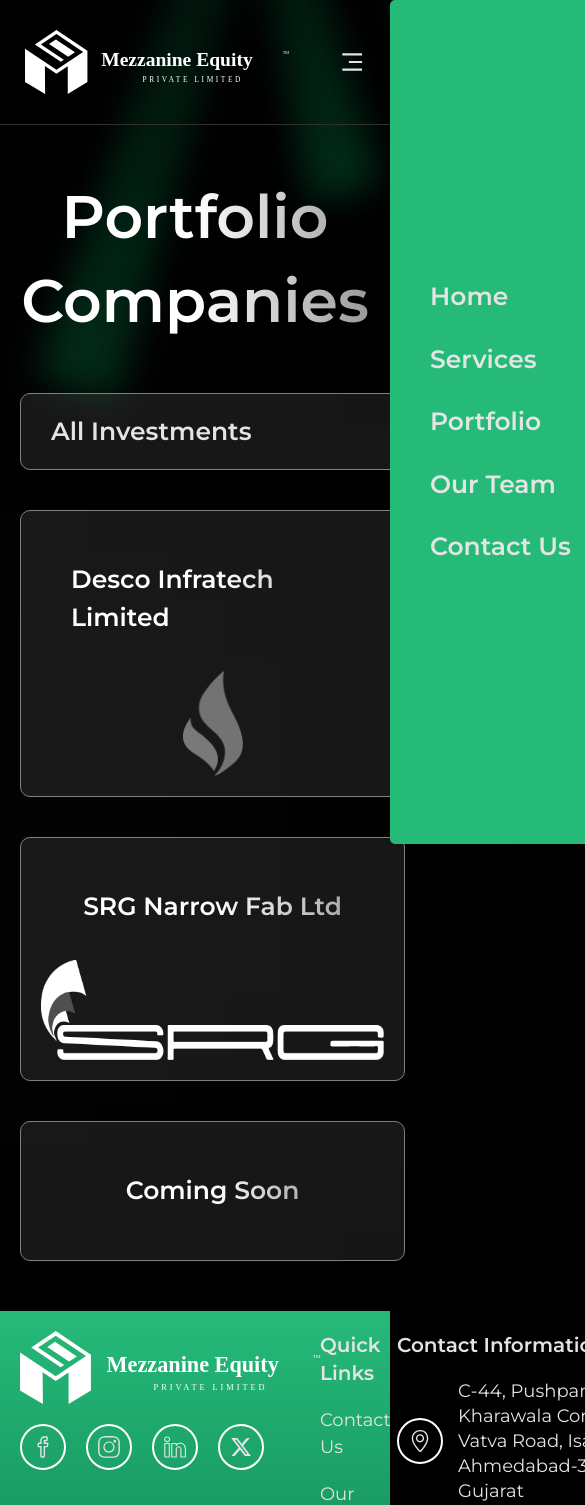
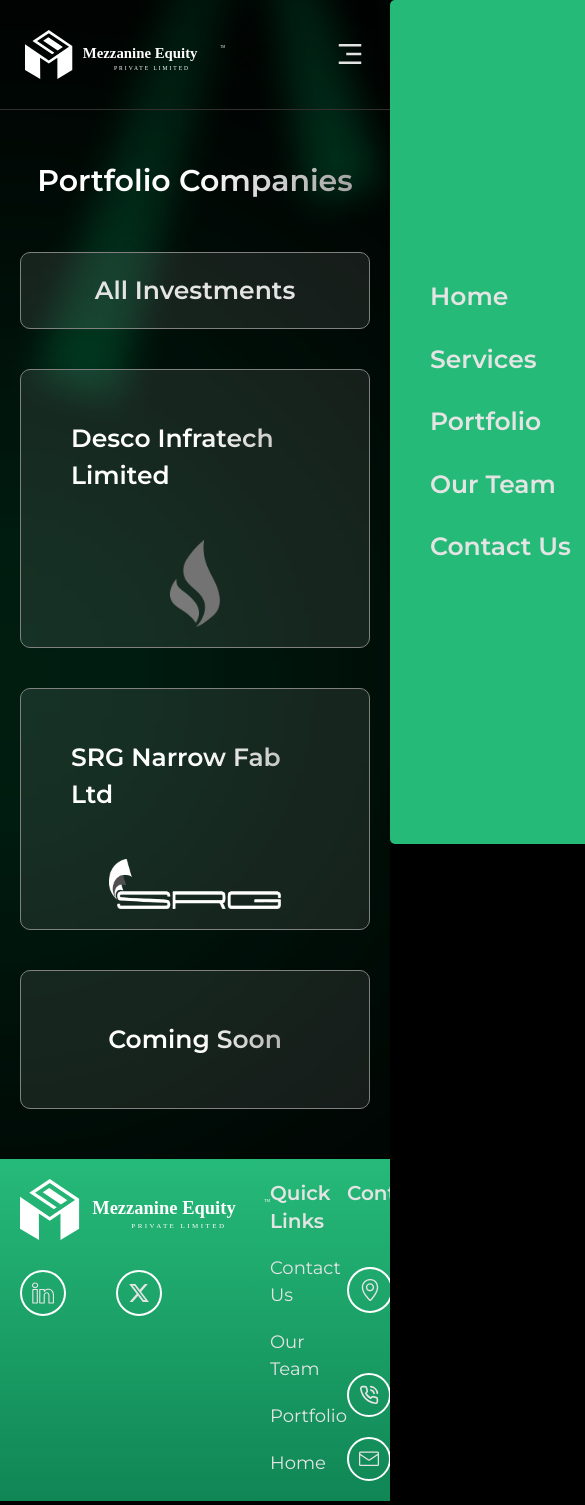
Before and after one commit to Faizshaikh6280/mezzanine, a Next.js app: page /portfolio in a window 390 px wide. Shown: the top 1505 px of the page, 585 px wide, since content can reach past the window. Built offline with nearby package versions, Linux system fonts and the light colour scheme.

Commit message:
responsive changes done

```diff
--- a/src/app/globals.css
+++ b/src/app/globals.css
@@ -18,6 +18,7 @@
 
 html {
   font-size: 62.5%;
+  overflow-x: hidden;
 }
 :root {
   --clr-main: rgb(7, 208, 118);
@@ -34,6 +35,11 @@
   font-family: var(--font-montserrat), sans-serif;
   overflow-x: hidden;
   font-size: 1.8rem;
+}
+html,
+body {
+  overflow-x: hidden;
+  width: 100%;
 }
 
 /* Remove list styles */
@@ -60,6 +66,13 @@
 canvas,
 svg {
   max-width: 100%;
+  display: block;
+}
+
+img,
+video {
+  max-width: 100%;
+  height: auto;
   display: block;
 }
 
@@ -130,7 +143,7 @@
   width: 100%;
 }
 
-@media screen and (max-width: 1022px) {
+@media screen and (max-width: 1024px) {
   .nav {
     padding: 3rem 2.5rem;
     gap: 5rem;
@@ -148,8 +161,17 @@
     padding: 3rem 2.5rem;
     gap: 5rem;
   }
+  .nav img {
+    width: 200px;
+  }
+  .nav__links {
+    gap: 2rem;
+  }
+  .nav__links > li a {
+    font-size: 1.2rem;
+  }
 }
-@media screen and (max-width: 768px) {
+@media screen and (max-width: 760px) {
   .nav__links {
     display: none;
   }
@@ -160,7 +182,7 @@
 
 /* mobile menu Styles */
 .mobile__menu {
-  position: absolute;
+  position: fixed;
   top: 0;
   right: -100%;
   width: 80%;
@@ -233,7 +255,7 @@
 }
 
 .hero-content h1 {
-  font-size: clamp(3rem, 5vw + 2rem, 7rem);
+  font-size: clamp(2rem, 5vw + 2rem, 7rem);
   font-weight: 600;
   line-height: 1.2;
 }
@@ -283,6 +305,9 @@
     padding: 0.8rem 1.2rem;
     border-radius: 20px;
     font-size: 1.4rem;
+  }
+  .hero-content {
+    max-width: 80%;
   }
 }
 
@@ -336,6 +361,7 @@
     margin: auto;
     margin-top: 4rem;
   }
+
   .stats-box p {
     text-align: center;
   }
@@ -350,6 +376,9 @@
     justify-content: center;
     gap: 2rem;
     width: 60%;
+  }
+  .stats-box div h2 {
+    font-size: 4rem;
   }
   .stats-box > div h2 {
     text-align: center;
@@ -463,8 +492,9 @@
 }
 .social-links {
   display: flex;
-  gap: 2rem;
   align-items: center;
+  gap: 5rem;
+  margin-top: 1rem;
 }
 
 .social-links img {
@@ -504,6 +534,10 @@
     grid-template-columns: repeat(1, 1fr);
     align-items: flex-start;
     row-gap: 4rem;
+  }
+  .footer .col-1 .logo {
+    width: 250px;
+    min-width: 250px;
   }
 }
 /* For Webkit browsers (Chrome, Safari) */
@@ -691,6 +725,11 @@
 .portfolio {
   padding: 10rem 5rem;
 }
+@media screen and (max-width: 768px) {
+  .portfolio h1 {
+    font-size: 3rem;
+  }
+}
 .portfolio h2 {
   letter-spacing: 1.9;
 }
@@ -721,7 +760,7 @@
   grid-column: 1 / -1;
 }
 
-.investments div {
+.investments .investment-card {
   border: 1px solid gray;
   background-color: rgba(255, 255, 255, 0.086);
   border-radius: 1rem;
@@ -736,22 +775,36 @@
   transition: all 0.3s;
   text-align: center;
 }
+
 .investments div:hover {
   border: 1px solid var(--clr-main);
+}
+
+.investment-card {
+  display: block;
 }
 
 .investment-card img {
   filter: grayscale(100);
   transition: all 0.3s;
+  max-width: 60px;
+  height: 100px;
+}
+
+@media screen and (max-width: 425px) {
+  .investments h2 {
+    text-align: center;
+  }
+
+  .investment-card img {
+    max-width: 50px;
+    height: 50px;
+  }
 }
 .investment-card:hover img {
   filter: grayscale(0);
 }
 
-.investments div img {
-  max-width: 60px;
-  height: 100px;
-}
 .investments div:hover a {
   text-decoration: underline;
   background: var(--clr-main);
@@ -796,22 +849,13 @@
   height: 150px;
   margin-bottom: 1rem;
 }
+.portfolio-page .company-name {
+  font-size: 3rem;
+  font-weight: 600;
+}
 
-.domain {
-  background-image: linear-gradient(to right, #fff 80%, #999999);
-  color: black;
-  border-radius: 4rem;
-  padding: 1rem 2rem;
-  display: inline-block;
-}
 .portfolio-content {
   margin-top: 5rem;
-}
-.square {
-  width: 2.5rem;
-  height: 2.5rem;
-  background-color: var(--clr-main);
-  border-radius: 0.4rem;
 }
 
 .portfolio-description {
@@ -872,6 +916,13 @@
   }
   .portfolio-website {
     font-size: 1.6rem;
+  }
+}
+
+@media screen and (max-width: 425px) {
+  .portfolio-page .logo {
+    max-width: 80px;
+    height: 80px;
   }
 }
 
--- a/src/app/portfolio/[companyname]/page.jsx
+++ b/src/app/portfolio/[companyname]/page.jsx
@@ -44,18 +44,20 @@
   return (
     <div className="portfolio-page">
       <div className="flex justify-center">
-        <img
-          className="logo"
-          src={portfolio.logoblack ? portfolio.logoblack : portfolio.logo}
-          alt={portfolio.title}
-        />
+        {(portfolio.logoblack || portfolio.logo) && (
+          <img
+            className="logo"
+            src={portfolio.logoblack ? portfolio.logoblack : portfolio.logo}
+            alt={portfolio.title}
+          />
+        )}
       </div>
 
       <motion.h1
         initial={{ y: 80, opacity: 0 }}
         animate={{ y: 0, opacity: 1 }}
         transition={{ duration: 0.8 }}
-        className=" text-8xl font-bold text-center"
+        className=" text-8xl font-bold text-center company-name"
       >
         {portfolio.title}
       </motion.h1>
@@ -65,7 +67,7 @@
           animate={{ y: 0, opacity: 1 }}
           transition={{ duration: 0.8 }}
         >
-          <span className="font-bold">Sector:</span> {portfolio.sector}
+          <span className="font-bold sector">Sector:</span> {portfolio.sector}
         </motion.h3>
       </div>
 
--- a/src/app/portfolio/page.jsx
+++ b/src/app/portfolio/page.jsx
@@ -21,14 +21,14 @@
         <div className="blur-effect"></div>
         <h2>All Investments</h2>
         {portfolioLinkks.map((portfolio, indx) => (
-          <div className="investment-card" key={indx}>
+          <Link href={portfolio.link} className="investment-card" key={indx}>
             <Link className="gradient-text" href={portfolio.link}>
               {portfolio.title}
             </Link>
             {portfolio.slug !== "not-disclosed" && (
               <img src={portfolio.logo} alt={portfolio.title + "logo"} />
             )}
-          </div>
+          </Link>
         ))}
       </div>
     </div>
--- a/src/components/Footer.jsx
+++ b/src/components/Footer.jsx
@@ -1,14 +1,9 @@
-import { SlSocialFacebook } from "react-icons/sl";
-import { SlSocialInstagram } from "react-icons/sl";
-import { SlSocialLinkedin } from "react-icons/sl";
-import { FaXTwitter } from "react-icons/fa6";
 import { SlLocationPin } from "react-icons/sl";
 import { LuPhoneCall } from "react-icons/lu";
 import { GoMail } from "react-icons/go";
-import Image from "next/image";
 import { LuCopyright } from "react-icons/lu";
-import { FaHeart } from "react-icons/fa";
 import Link from "next/link";
+import { socialIcons } from "@/data";
 
 export default function Footer() {
   return (
@@ -17,14 +12,14 @@
         <div className="col-1">
           <img alt="icon" src="/images/logo-white.svg" className="logo" />
           <div className="social-links">
-            {[
-              SlSocialFacebook,
-              SlSocialInstagram,
-              SlSocialLinkedin,
-              FaXTwitter,
-            ].map((Icon) => (
-              <a key={Icon} href="#" className="shrink-0">
-                <Icon size={22} />
+            {socialIcons.map((social, indxl) => (
+              <a
+                key={indxl}
+                href={social.href}
+                className="shrink-0"
+                target="_blank"
+              >
+                <social.icon size={22} />
               </a>
             ))}
           </div>
--- a/src/components/Header.jsx
+++ b/src/components/Header.jsx
@@ -19,25 +19,13 @@
 
   useEffect(() => {
     const checkScreenSize = () => {
-      setIsMobile(window.innerWidth < 768); // Adjust breakpoint as needed
+      setIsMobile(window.innerWidth < 760); // Adjust breakpoint as needed
     };
 
     checkScreenSize(); // Run on mount
     window.addEventListener("resize", checkScreenSize);
 
     return () => window.removeEventListener("resize", checkScreenSize);
-  }, []);
-
-  useEffect(() => {
-    const handleScroll = () => {
-      if (window.scrollY >= window.innerHeight) {
-        setMenuOpen(false);
-      }
-    };
-    console.log("scroll");
-
-    window.addEventListener("scroll", handleScroll);
-    return () => window.removeEventListener("scroll", handleScroll); // Cleanup
   }, []);
 
   const containerVariants = {
@@ -47,6 +35,7 @@
       transition: { staggerChildren: 0.3 }, // Staggers each child
     },
   };
+
   const listVariants = {
     hidden: { opacity: 0, x: 50 },
     visible: {
@@ -58,7 +47,7 @@
 
   return (
     <header>
-      <nav className="flex nav">
+      <nav className="flex nav relative">
         <div className="light-effect">
           <img src="/images/light-bg-2.png" alt="Light effect" />
         </div>
@@ -81,7 +70,7 @@
         </ul>
         {/* if screen is mobile (less than 793px show this navbar) */}
         {isMobile && (
-          <div className="menu">
+          <div className="menu ">
             <div
               className="hamburger__icon cursor-pointer"
               onClick={() => setMenuOpen(true)}
--- a/src/data/index.js
+++ b/src/data/index.js
@@ -1,6 +1,20 @@
-import { FaInstagram } from "react-icons/fa";
 import { BsTwitterX } from "react-icons/bs";
 import { FaLinkedinIn } from "react-icons/fa";
+import { SlSocialFacebook } from "react-icons/sl";
+import { SlSocialInstagram } from "react-icons/sl";
+import { SlSocialLinkedin } from "react-icons/sl";
+import { FaXTwitter } from "react-icons/fa6";
+
+export const socialIcons = [
+  {
+    icon: SlSocialLinkedin,
+    href: "https://www.linkedin.com/in/kenil-thathagar?utm_source=share&utm_campaign=share_via&utm_content=profile&utm_medium=android_app",
+  },
+  {
+    icon: FaXTwitter,
+    href: "https://x.com/mezza9_Equity?t=MtW_CYOlQTpNBlqq0D9ZJw&s=09",
+  },
+];
 
 export const serviceslinks = [
   {
```
